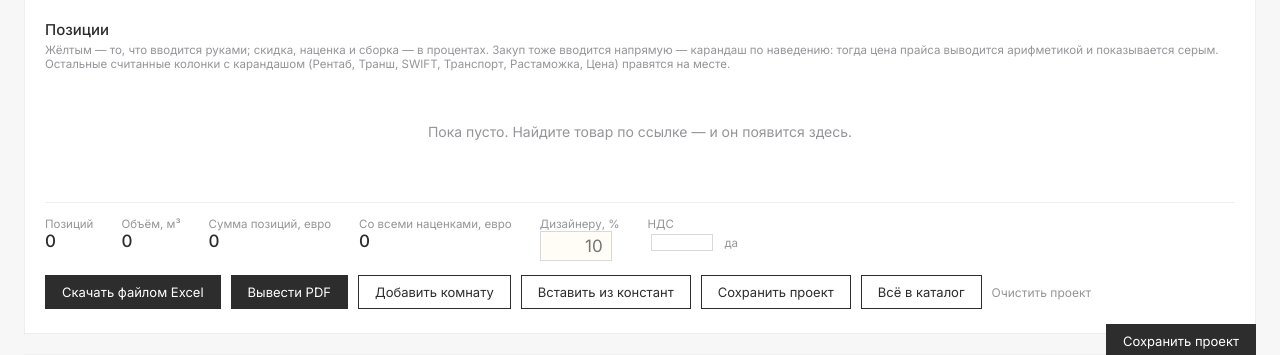
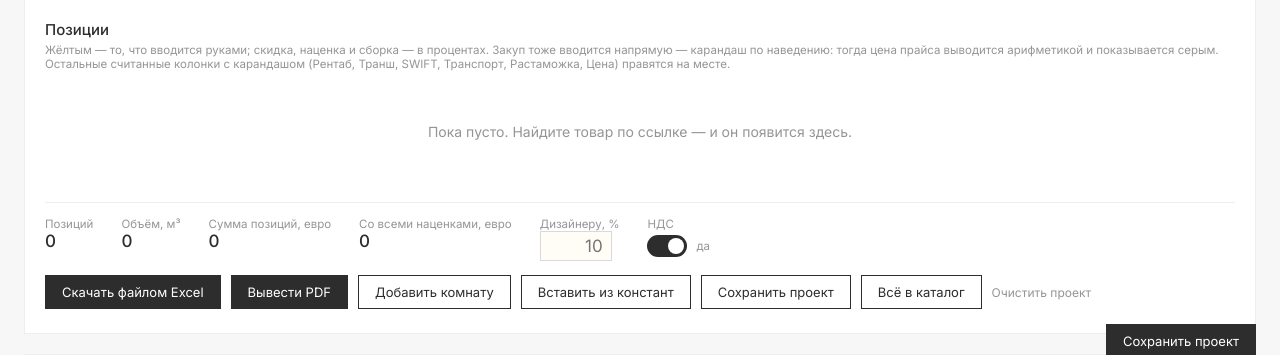
Before and after one commit to frasimah/aurrum_offers, a Flask app: page /project in a window 1280 px wide. Shown: the part 418-773 px from the top of the page. Run offline with Flask 3, Linux system fonts and the light colour scheme; the visitor is signed in with stand-in values (Sample User, id 1).

Commit message:
Переключатель НДС вместо пустого поля
Обычная галочка выглядела пустым прямоугольником: общее правило input
на этой странице снимает системный вид (appearance: none) и растягивает
поле на всю ширину. Рисуем сами — пилюля с кружком, — а настоящий input
остаётся под ней: с ним работают клавиатура и озвучка, и на нём же
держится вся логика. Есть кольцо фокуса и уважение к
prefers-reduced-motion.

Проверено глазами в браузере на реальном CSS страницы: включённый —
чёрный с кружком справа, выключенный — серый с кружком слева.

Co-Authored-By: Claude Opus 5 <noreply@anthropic.com>

```diff
--- a/templates/project.html
+++ b/templates/project.html
@@ -158,11 +158,38 @@
     .totals div b { font-size: 17px; font-weight: 500; }
     /* Поле ставки в полосе итогов: тот же размер, что у чисел рядом,
        иначе оно читается как подпись, а не как то, что можно править. */
+    /* Переключатель. Обычная галочка здесь выглядела пустым полем:
+       общее правило input снимает системный вид (appearance: none) и
+       растягивает поле на всю ширину. Поэтому рисуем сами, а настоящий
+       input оставляем — с ним работают клавиатура и озвучка. */
     .t_toggle {
-      display: inline-flex; align-items: center; gap: 8px;
-      font-size: 17px; color: #2d2d2d; cursor: pointer;
+      display: inline-flex; align-items: center; gap: 9px;
+      font-size: 15px; color: #2d2d2d; cursor: pointer; user-select: none;
+      height: 30px;
     }
-    .t_toggle input { width: 17px; height: 17px; accent-color: #2d2d2d; }
+    .t_toggle input {
+      position: absolute; width: 1px; height: 1px; min-width: 0;
+      padding: 0; margin: -1px; border: 0; overflow: hidden;
+      clip-path: inset(50%);
+    }
+    .switch {
+      position: relative; flex: none; width: 40px; height: 22px;
+      border-radius: 11px; background: #d9d9d9;
+      transition: background .18s ease;
+    }
+    .switch::after {
+      content: ''; position: absolute; top: 3px; left: 3px;
+      width: 16px; height: 16px; border-radius: 50%; background: #fff;
+      transition: transform .18s ease;
+    }
+    .t_toggle input:checked + .switch { background: #2d2d2d; }
+    .t_toggle input:checked + .switch::after { transform: translateX(18px); }
+    .t_toggle input:focus-visible + .switch {
+      outline: 2px solid #2d2d2d; outline-offset: 2px;
+    }
+    @media (prefers-reduced-motion: reduce) {
+      .switch, .switch::after { transition: none; }
+    }
 
     .totals input.t_rate {
       width: 72px; height: 30px; padding: 0 8px; font-size: 17px;
@@ -361,7 +388,7 @@
         <!-- НДС — не величина, а решение: облагается сделка или нет.
              Процентом его правили бы через ноль, а это ответ «да/нет»,
              и выглядеть он должен так же. -->
-        <div><span title="Облагается ли сделка НДС. Снятая галочка обнуляет шаг НДС (колонка $AH$1 книги) в этом проекте; поставленная берёт ставку со страницы «Константы»">НДС</span><label class="t_toggle"><input type="checkbox" id="t_vat" checked><span id="t_vat_word">да</span></label></div>
+        <div><span title="Облагается ли сделка НДС. Снятая галочка обнуляет шаг НДС (колонка $AH$1 книги) в этом проекте; поставленная берёт ставку со страницы «Константы»">НДС</span><label class="t_toggle"><input type="checkbox" id="t_vat" checked><span class="switch"></span><span id="t_vat_word">да</span></label></div>
       </div>
 
       <div class="actions">
```
